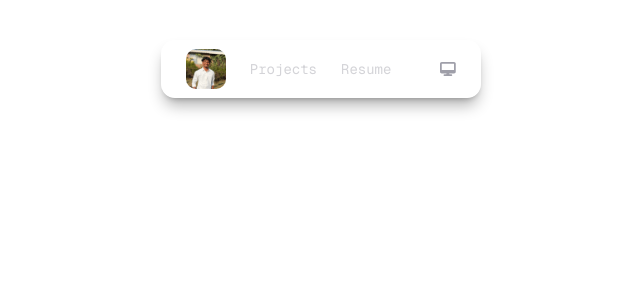
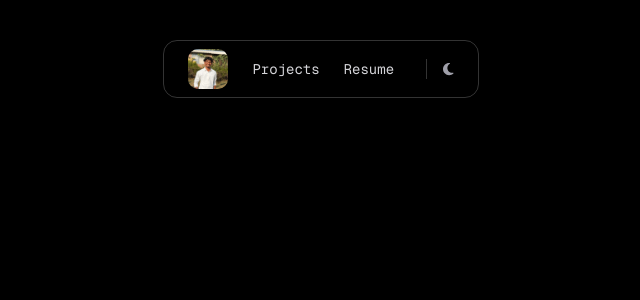
Before and after one commit to ankitsensei/ankitbhagat-portfolio, a React (Vite) app: page /contact in a window 1280 px wide. Shown: the top 300 px of the page, without its empty margins (319-959 px from the left). Built offline with nearby package versions, Linux system fonts and the light colour scheme; a web font is replaced by a local one.

Commit message:
refactor: removed system default option

```diff
--- a/src/components/Navbar.tsx
+++ b/src/components/Navbar.tsx
@@ -1,15 +1,14 @@
 import { NavLink } from "react-router";
 import DP from "../assets/android-chrome-192x192.jpg";
-import { faSun, faMoon, faDesktop } from "@fortawesome/free-solid-svg-icons";
+import { faSun, faMoon } from "@fortawesome/free-solid-svg-icons";
 import { FontAwesomeIcon } from "@fortawesome/react-fontawesome";
 import { useTheme } from "./ThemeContext";
 
-const themeOrder = ["light", "dark", "system"] as const;
+const themeOrder = ["light", "dark"] as const;
 
 const themeIcon = {
   light: faSun,
   dark: faMoon,
-  system: faDesktop,
 } as const;
 
 const Navbar = () => {
--- a/src/components/Stats.tsx
+++ b/src/components/Stats.tsx
@@ -2,7 +2,7 @@ import { GitHubCalendar } from "react-github-calendar";
 import { useTheme } from "./ThemeContext";
 
 const Stats = () => {
-  const { resolvedTheme } = useTheme();
+  const { theme } = useTheme();
   return (
     <div className="flex flex-col gap-2 md:gap-4">
       <h1 className="text-lg md:text-2xl dark:text-zinc-400 text-zinc-600">
@@ -11,7 +11,7 @@ const Stats = () => {
       <div className="overflow-x-auto pb-2">
         <GitHubCalendar
           username="ankitsensei"
-          colorScheme={resolvedTheme}
+          colorScheme={theme}
           fontSize={13}
           blockSize={12}
           blockMargin={4}
--- a/src/components/ThemeContext.tsx
+++ b/src/components/ThemeContext.tsx
@@ -1,69 +1,41 @@
 import { createContext, useContext, useEffect, useState } from "react";
 
-type Theme = "light" | "dark" | "system";
-
-type ResolvedTheme = "light" | "dark";
+type Theme = "light" | "dark";
 
 type ThemeContextType = {
   theme: Theme;
-  resolvedTheme: ResolvedTheme;
   setTheme: (theme: Theme) => void;
 };
 
 const ThemeContext = createContext<ThemeContextType>({
-  theme: "system",
-  resolvedTheme: "light",
+  theme: "dark",
   setTheme: () => {},
 });
 
 export const ThemeProvider = ({ children }: { children: React.ReactNode }) => {
   const [theme, setTheme] = useState<Theme>(() => {
-    return (localStorage.getItem("theme") as Theme) || "system";
+    return (localStorage.getItem("theme") as Theme) || "dark";
   });
-
-  const [resolvedTheme, setResolvedTheme] = useState<ResolvedTheme>("light");
 
   useEffect(() => {
     const root = document.documentElement;
 
     root.classList.add("theme-transition");
 
-    const applyTheme = () => {
-      const systemDark = window.matchMedia(
-        "(prefers-color-scheme: dark)",
-      ).matches;
-
-      const finalTheme =
-        theme === "system" ? (systemDark ? "dark" : "light") : theme;
-
-      setResolvedTheme(finalTheme);
-
-      root.dataset.theme = finalTheme;
-    };
-
-    applyTheme();
-
+    root.dataset.theme = theme;
     localStorage.setItem("theme", theme);
-
-    const mediaQuery = window.matchMedia("(prefers-color-scheme: dark)");
-
-    mediaQuery.addEventListener("change", applyTheme);
 
     const timeout = setTimeout(() => {
       root.classList.remove("theme-transition");
     }, 300);
 
-    return () => {
-      mediaQuery.removeEventListener("change", applyTheme);
-      clearTimeout(timeout);
-    };
+    return () => clearTimeout(timeout);
   }, [theme]);
 
   return (
     <ThemeContext.Provider
       value={{
         theme,
-        resolvedTheme,
         setTheme,
       }}
     >
```
